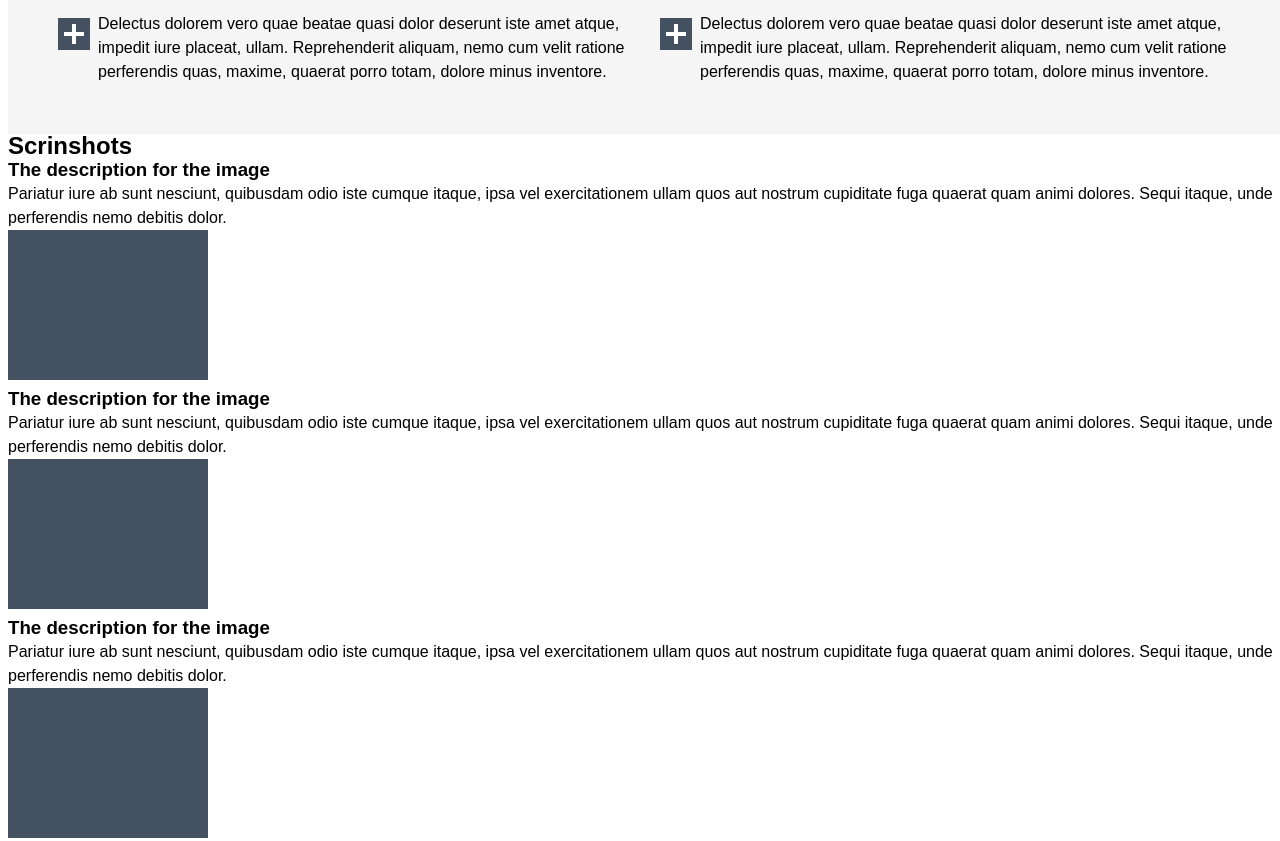
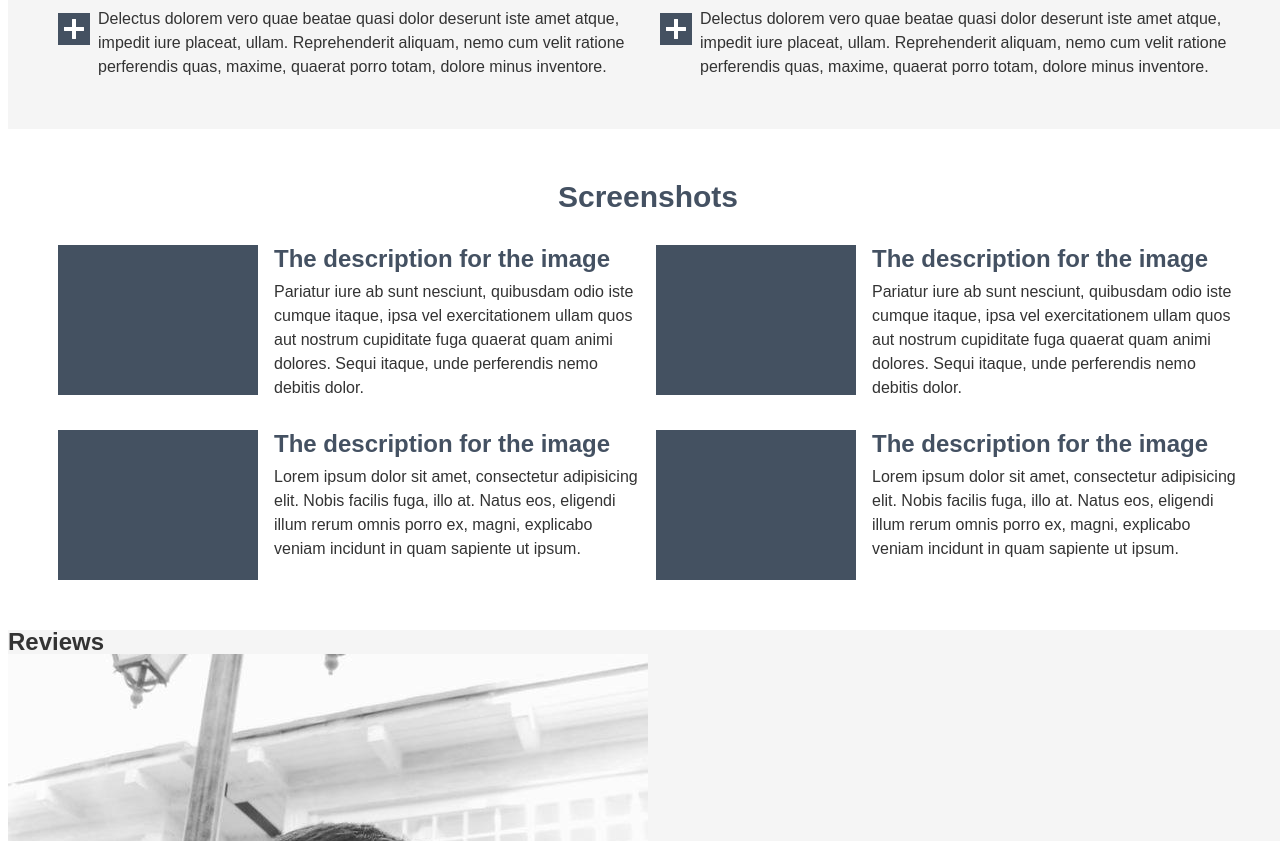
Before and after one commit to vvorobyov/gb-html5-css3, a plain HTML site: page index.html in a window 1280 px wide. Shown: the part 1000-1841 px from the top of the page. Drawn offline with Linux system fonts and the light colour scheme.

Commit message:
Реализованы стили для блока "Screenshots" Дополнительно произведена замена селекторов :nth-chold а nth-of-type

```diff
--- a/index.html
+++ b/index.html
@@ -71,51 +71,43 @@
                     </ul>
                 </section>
                 <!-- Scrinshots -->
-                <section class="block screenshots">
-                    <h2 class="center">Scrinshots</h2>
-                    <article>
-                        <div class="right">
+                <section class="screenshotsSection">
+                    <h2>Screenshots</h2>
+                    <article class="screenshot">
+                        <img class="left" src="images/screenshot.png" alt="screenshot">
                         <h3>The description for the image</h3>
                         <p>
                             Pariatur iure ab&nbsp;sunt nesciunt, quibusdam odio iste cumque itaque, ipsa vel exercitationem
                             ullam quos aut nostrum cupiditate fuga quaerat quam animi dolores. Sequi itaque,
                             unde perferendis nemo debitis dolor.
                         </p>
-                        </div>
-                        <img class="left" src="images/screenshot.png" alt="screenshot">
                     </article>
                     <article>
-                        <div class="right">
+                        <img class="left" src="images/screenshot.png" alt="screenshot">
                         <h3>The description for the image</h3>
                         <p>
                             Pariatur iure ab&nbsp;sunt nesciunt, quibusdam odio iste cumque itaque, ipsa vel exercitationem
                             ullam quos aut nostrum cupiditate fuga quaerat quam animi dolores. Sequi itaque,
                             unde perferendis nemo debitis dolor.
                         </p>
-                        </div>
-                        <img class="left" src="images/screenshot.png" alt="screenshot">
                     </article>
                     <article>
-                        <div class="right">
+                        <img class="left" src="images/screenshot.png" alt="screenshot">
                         <h3>The description for the image</h3>
                         <p>
-                                Pariatur iure ab&nbsp;sunt nesciunt, quibusdam odio iste cumque itaque, ipsa vel exercitationem
-                                ullam quos aut nostrum cupiditate fuga quaerat quam animi dolores. Sequi itaque,
-                                unde perferendis nemo debitis dolor.
+                            Lorem ipsum dolor sit amet, consectetur adipisicing elit. Nobis facilis fuga, illo at.
+                            Natus eos, eligendi illum rerum omnis porro ex, magni, explicabo veniam incidunt in
+                            quam sapiente ut ipsum.
                         </p>
-                        </div>
-                        <img class="left" src="images/screenshot.png" alt="screenshot">
                     </article>
                     <article>
-                        <div class="right">
+                        <img class="left" src="images/screenshot.png" alt="screenshot">
                         <h3>The description for the image</h3>
                         <p>
-                                Pariatur iure ab&nbsp;sunt nesciunt, quibusdam odio iste cumque itaque, ipsa vel exercitationem
-                                ullam quos aut nostrum cupiditate fuga quaerat quam animi dolores. Sequi itaque,
-                                unde perferendis nemo debitis dolor.
+                                Lorem ipsum dolor sit amet, consectetur adipisicing elit. Nobis facilis fuga, illo at.
+                                Natus eos, eligendi illum rerum omnis porro ex, magni, explicabo veniam incidunt in
+                                quam sapiente ut ipsum.
                         </p>
-                        </div>
-                        <img class="left" src="images/screenshot.png" alt="screenshot">
                     </article>
                 </section>
                 <!-- Reviews -->
--- a/styles/style.less
+++ b/styles/style.less
@@ -23,12 +23,21 @@
 
 .h2() {
     font-size: 1.875rem;
+    margin-bottom: 1em;
+    line-height: 1.2em;
+}
+
+.h3() {
+    font-size: 1.5rem;
+    margin-bottom: .5rem;
+    line-height: 1.125em;
 }
 
 // Basic
 html {
     font: 16px 'Arial MT', sans-serif;
     line-height: 1.5em;
+    color: @mainFontColor;
 }
 
 h1,
@@ -85,7 +94,7 @@ ol {
 
 // Main
 
-main>section:nth-child(even) {
+main>section:nth-of-type(even) {
     background-color: @oddSectionBg;
 }
 
@@ -115,6 +124,10 @@ main>section:nth-child(even) {
         width: ~"calc(63.5% - 6.25rem)";
         margin-bottom: 1.25rem;
         margin-right: 6.25rem;
+
+        &:last-of-type {
+            margin-bottom: 0;
+        }
     }
 }
 
@@ -124,8 +137,6 @@ main>section:nth-child(even) {
 
     &>h2 {
         .h2();
-        margin-bottom: 1em;
-        line-height: 1.2em;
         color: @darkColor;
         text-align: center;
     }
@@ -142,13 +153,53 @@ main>section:nth-child(even) {
             padding-left: 40px;
             background: 0 .375em no-repeat url(../images/plus_icon.gif);
 
-            &:nth-child(n+3) {
+            &:nth-of-type(n+3) {
                 margin-top: 2rem;
             }
 
-            &:nth-child(odd) {
+            &:nth-of-type(odd) {
                 margin-right: 1.5rem;
             }
         }
     }
 }
+
+.screenshotsSection{
+    .pageBlock();
+
+    &>h2 {
+        .h2();
+        color: @darkColor;
+        text-align: center;
+    }
+
+    &>article{
+        float: left;
+        width: ~"calc(50% - .5rem)";
+
+        &:nth-of-type(n+3) {
+            margin-top: 1.875rem;
+        }
+
+        &:nth-of-type(odd) {
+            margin-right: 1rem;
+        }
+
+        &>img {
+            float: left;
+            width: 200px;
+            height: 150px;
+        }
+
+        &>h3,
+        &>p {
+            padding-left: ~"calc(200px + 1rem)";
+        }
+
+        &>h3 {
+            .h3();
+            color: @darkColor;
+        }
+    }
+
+}
```
Also changed, not shown: styles/style.css. Lines whose indentation alone changed are shown as unchanged.
